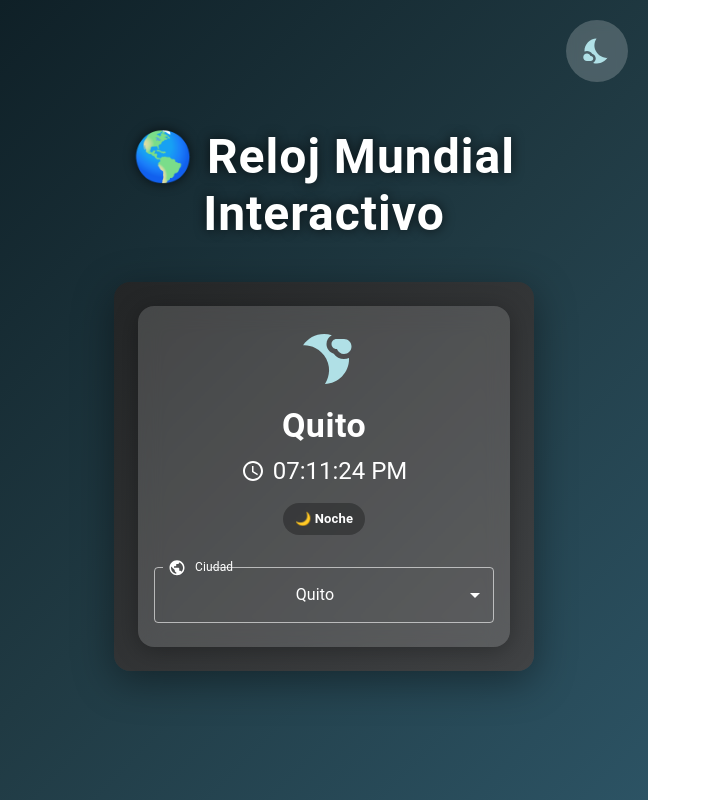
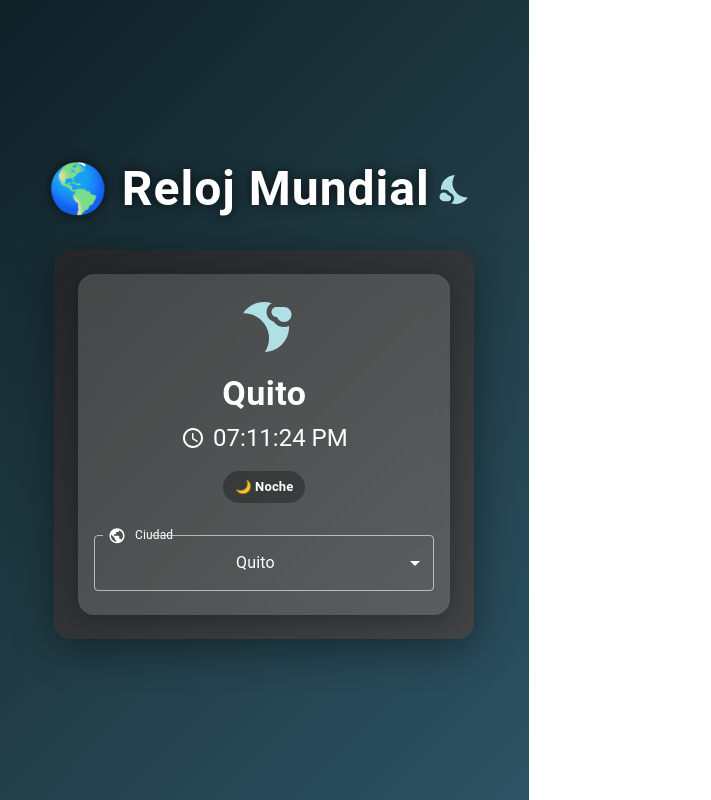
Before and after one commit to Patogol35/horamundial, a React (Vite) app: page / in a window 1280 px wide. Shown: the whole page, without its empty margins (0-711 px from the left). Built offline with nearby package versions, Linux system fonts and the light colour scheme.

Commit message:
Update App.jsx

```diff
--- a/src/App.jsx
+++ b/src/App.jsx
@@ -1,4 +1,4 @@
-import React, { useEffect, useState } from "react";
+import React, { useState } from "react";
 import {
   CssBaseline,
   Container,
@@ -7,36 +7,12 @@ import {
   IconButton,
   Tooltip,
 } from "@mui/material";
+import { WbSunny, NightsStay } from "@mui/icons-material";
 import { motion } from "framer-motion";
-import { WbSunny, NightsStay, Brightness4 } from "@mui/icons-material";
 import WorldClock from "./WorldClock";
 
 export default function App() {
-  const [isDay, setIsDay] = useState(true);
-  const [autoMode, setAutoMode] = useState(true);
-
-  // Verifica automáticamente la hora local para el modo automático
-  useEffect(() => {
-    if (!autoMode) return;
-
-    const checkDay = () => {
-      const hour = new Date().getHours();
-      setIsDay(hour >= 6 && hour < 18);
-    };
-    checkDay();
-    const interval = setInterval(checkDay, 60 * 1000);
-    return () => clearInterval(interval);
-  }, [autoMode]);
-
-  // Cambiar manualmente el modo
-  const toggleTheme = () => {
-    setAutoMode(false);
-    setIsDay(!isDay);
-  };
-
-  const background = isDay
-    ? "linear-gradient(135deg, #a1c4fd, #c2e9fb)"
-    : "linear-gradient(135deg, #0f2027, #203a43, #2c5364)";
+  const [isDay, setIsDay] = useState(false); // Quito de noche por defecto
 
   return (
     <>
@@ -44,7 +20,9 @@ export default function App() {
       <Box
         sx={{
           minHeight: "100vh",
-          background,
+          background: isDay
+            ? "linear-gradient(135deg, #6dd5fa, #ffffff)"
+            : "linear-gradient(135deg, #0f2027, #203a43, #2c5364)",
           display: "flex",
           flexDirection: "column",
           alignItems: "center",
@@ -52,45 +30,20 @@ export default function App() {
           textAlign: "center",
           transition: "all 1s ease-in-out",
           p: 3,
-          position: "relative",
         }}
       >
-        {/* Botón modo día/noche manual */}
-        <Tooltip
-          title={
-            autoMode
-              ? "Modo automático (click para cambiar manualmente)"
-              : "Modo manual (click para alternar)"
-          }
-        >
-          <motion.div
-            whileHover={{ scale: 1.1 }}
-            whileTap={{ scale: 0.9 }}
-            style={{
-              position: "absolute",
-              top: 20,
-              right: 20,
-              background: "rgba(255,255,255,0.2)",
-              borderRadius: "50%",
-              padding: "8px",
-              backdropFilter: "blur(6px)",
+        <Container maxWidth="sm">
+          <Box
+            sx={{
+              display: "flex",
+              alignItems: "center",
+              justifyContent: "space-between",
+              mb: 4,
             }}
           >
-            <IconButton color="inherit" onClick={toggleTheme}>
-              {isDay ? (
-                <WbSunny sx={{ color: "#FFD700", fontSize: 30 }} />
-              ) : (
-                <NightsStay sx={{ color: "#B0E0E6", fontSize: 30 }} />
-              )}
-            </IconButton>
-          </motion.div>
-        </Tooltip>
-
-        <Container maxWidth="sm">
             <Typography
               variant="h3"
               component="h1"
-            gutterBottom
               sx={{
                 fontWeight: 700,
                 color: isDay ? "#0D47A1" : "#fff",
@@ -98,30 +51,36 @@ export default function App() {
                   ? "0px 0px 6px rgba(255,255,255,0.4)"
                   : "0px 0px 12px rgba(0,0,0,0.7)",
                 letterSpacing: 1,
-              mb: 5,
                 transition: "color 1s ease",
               }}
             >
-            🌎 Reloj Mundial Interactivo
+              🌎 Reloj Mundial
             </Typography>
 
-          <WorldClock forcedTheme={isDay ? "day" : "night"} />
-        </Container>
-
-        {!autoMode && (
-          <Typography
-            variant="body2"
+            <Tooltip title={isDay ? "Cambiar a modo noche" : "Cambiar a modo día"}>
+              <IconButton
+                onClick={() => setIsDay(!isDay)}
                 sx={{
-              position: "absolute",
-              bottom: 15,
-              opacity: 0.7,
-              color: isDay ? "#0D47A1" : "#fff",
-              fontSize: 13,
+                  color: isDay ? "#FFD700" : "#B0E0E6",
+                  transition: "transform 0.5s ease",
+                  "&:hover": {
+                    transform: "rotate(25deg) scale(1.2)",
+                  },
                 }}
               >
-            🌗 Modo manual activado
-          </Typography>
-        )}
+                {isDay ? <WbSunny fontSize="large" /> : <NightsStay fontSize="large" />}
+              </IconButton>
+            </Tooltip>
+          </Box>
+
+          <motion.div
+            initial={{ opacity: 0, y: 40 }}
+            animate={{ opacity: 1, y: 0 }}
+            transition={{ duration: 1 }}
+          >
+            <WorldClock isDay={isDay} />
+          </motion.div>
+        </Container>
       </Box>
     </>
   );
```
Lines whose indentation alone changed are shown as unchanged.
